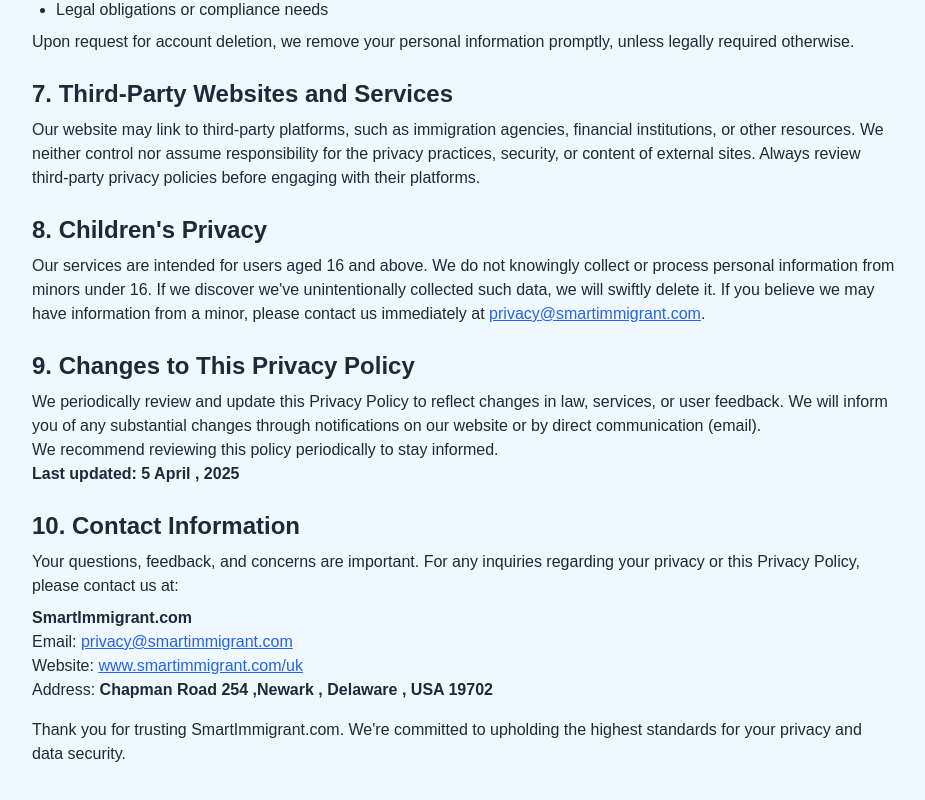
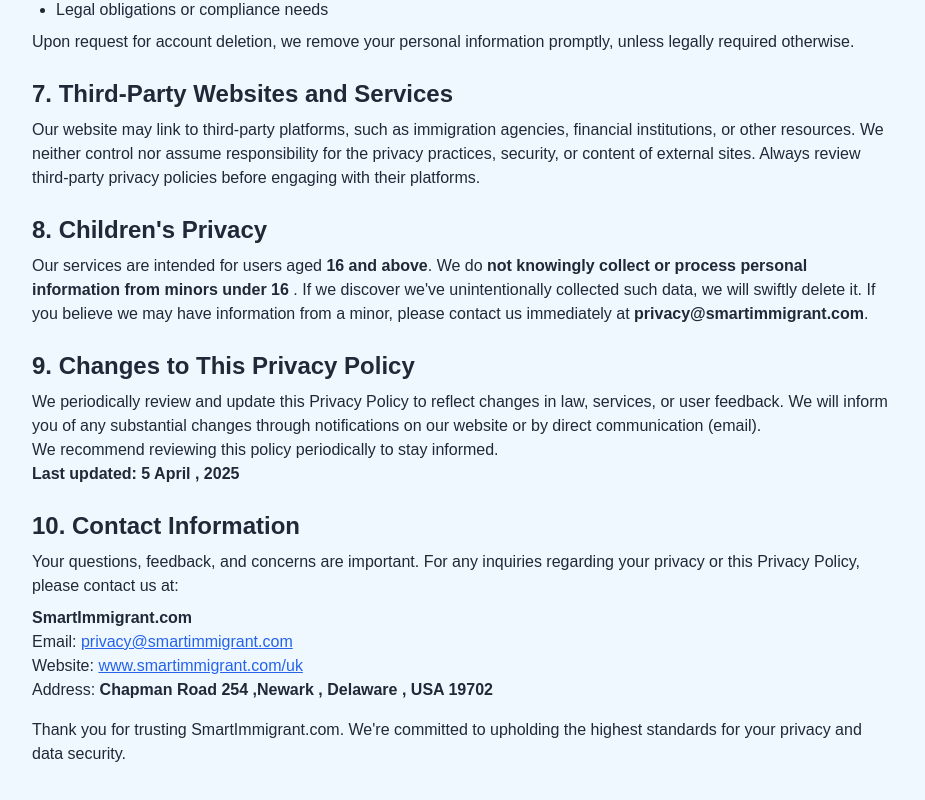
Before and after one commit to sahilbisht-saimanshetty/smart-immigrations, a React (Create React App) app: page /uk/privacy-policy in a window 1280 px wide. Shown: the part 2360-3160 px from the top of the page, without its empty margins (176-1101 px from the left). Built offline with nearby package versions, Linux system fonts and the light colour scheme.

Commit message:
udpate in content privacy

```diff
--- a/src/components/Common/PrivcayPolicy.jsx
+++ b/src/components/Common/PrivcayPolicy.jsx
@@ -117,7 +117,7 @@ const PrivacyPolicy = () => {
 
         <div className="text-left">
           <h2 className="text-2xl font-semibold mt-6 mb-2 text-left font-jakarta-sans">8. Children's Privacy</h2>
-          <p className="text-left font-dm-sans">Our services are intended for users aged 16 and above. We do not knowingly collect or process personal information from minors under 16. If we discover we've unintentionally collected such data, we will swiftly delete it. If you believe we may have information from a minor, please contact us immediately at <a href="mailto:privacy@smartimmigrant.com" className="text-blue-600 underline">privacy@smartimmigrant.com</a>.</p>
+          <p className="text-left font-dm-sans ">Our services are intended for users aged <strong>16 and above</strong>. We do <strong>not knowingly collect or process personal information from minors under 16</strong> . If we discover we've unintentionally collected such data, we will swiftly delete it. If you believe we may have information from a minor, please contact us immediately at <strong>privacy@smartimmigrant.com</strong>.</p>
         </div>
 
         <div className="text-left">
```
